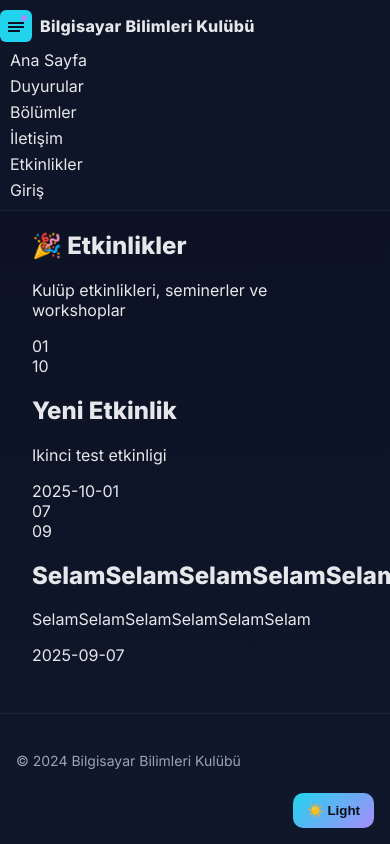
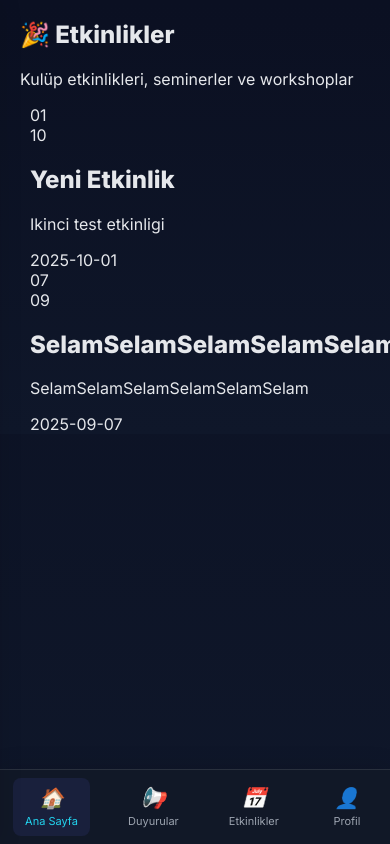
Before and after one commit to nihat-mert/bilgisayar-bilimleri-kulubu, a Flask app: page /events in a window 390 px wide; the page is wider, and only the part inside the window is pictured. Run offline with Flask 3, Linux system fonts and the light colour scheme.

Commit message:
Mobil arayüz eklendi: Bottom navigation, swipe gestures, touch-friendly tasarım

```diff
--- a/static/css/styles.css
+++ b/static/css/styles.css
@@ -258,3 +258,296 @@ textarea { min-height: 120px; resize: vertical; }
   .recent-activities { grid-template-columns: 1fr; }
   .action-buttons { grid-template-columns: 1fr; }
 }
+
+/* ===== MOBİL ARAYÜZ - SADECE MOBİL CİHAZLARDA AKTİF ===== */
+
+/* Mobil cihazlarda masaüstü header'ı gizle */
+.mobile-device .site-header {
+  display: none !important;
+}
+
+.mobile-device .site-footer {
+  display: none !important;
+}
+
+.mobile-device main {
+  padding-bottom: 80px; /* Bottom nav için boşluk */
+  padding-top: 0;
+}
+
+/* Bottom Navigation */
+.mobile-bottom-nav {
+  position: fixed;
+  bottom: 0;
+  left: 0;
+  right: 0;
+  background: var(--card);
+  border-top: 1px solid rgba(255,255,255,0.1);
+  display: flex;
+  justify-content: space-around;
+  padding: 8px 0;
+  z-index: 1000;
+  backdrop-filter: blur(10px);
+  box-shadow: 0 -4px 20px rgba(0,0,0,0.1);
+}
+
+.mobile-bottom-nav .nav-item {
+  display: flex;
+  flex-direction: column;
+  align-items: center;
+  text-decoration: none;
+  color: var(--muted);
+  padding: 8px 12px;
+  border-radius: 8px;
+  transition: all 0.3s ease;
+  min-width: 60px;
+}
+
+.mobile-bottom-nav .nav-item.active {
+  color: var(--primary);
+  background: rgba(99, 102, 241, 0.1);
+}
+
+.mobile-bottom-nav .nav-item .icon {
+  font-size: 20px;
+  margin-bottom: 4px;
+}
+
+.mobile-bottom-nav .nav-item span {
+  font-size: 11px;
+  font-weight: 500;
+}
+
+/* Mobil Menü */
+.mobile-menu {
+  position: fixed;
+  top: 0;
+  left: -300px;
+  width: 300px;
+  height: 100vh;
+  background: var(--card);
+  border-right: 1px solid rgba(255,255,255,0.1);
+  z-index: 1001;
+  transition: left 0.3s ease;
+  backdrop-filter: blur(10px);
+  box-shadow: 2px 0 20px rgba(0,0,0,0.1);
+}
+
+.mobile-menu.active {
+  left: 0;
+}
+
+.mobile-menu-header {
+  padding: 20px;
+  border-bottom: 1px solid rgba(255,255,255,0.1);
+  display: flex;
+  justify-content: space-between;
+  align-items: center;
+}
+
+.mobile-menu-header h3 {
+  color: var(--text);
+  font-size: 18px;
+  margin: 0;
+  font-weight: 600;
+}
+
+.mobile-menu-close {
+  background: none;
+  border: none;
+  color: var(--muted);
+  font-size: 24px;
+  cursor: pointer;
+  padding: 0;
+  width: 30px;
+  height: 30px;
+  display: flex;
+  align-items: center;
+  justify-content: center;
+  border-radius: 50%;
+  transition: all 0.3s ease;
+}
+
+.mobile-menu-close:hover {
+  background: rgba(255,255,255,0.1);
+  color: var(--text);
+}
+
+.mobile-menu-content {
+  padding: 20px 0;
+}
+
+.mobile-menu-item {
+  display: flex;
+  align-items: center;
+  padding: 15px 20px;
+  text-decoration: none;
+  color: var(--text);
+  transition: all 0.3s ease;
+  border-left: 3px solid transparent;
+}
+
+.mobile-menu-item:hover {
+  background: rgba(99, 102, 241, 0.1);
+  border-left-color: var(--primary);
+}
+
+.mobile-menu-item .icon {
+  font-size: 20px;
+  margin-right: 15px;
+  width: 24px;
+  text-align: center;
+}
+
+.mobile-menu-item span {
+  font-size: 16px;
+  font-weight: 500;
+}
+
+/* Mobil Menü Toggle */
+.mobile-menu-toggle {
+  position: fixed;
+  top: 20px;
+  left: 20px;
+  background: var(--primary);
+  color: white;
+  border: none;
+  width: 50px;
+  height: 50px;
+  border-radius: 50%;
+  font-size: 20px;
+  cursor: pointer;
+  z-index: 1002;
+  box-shadow: 0 4px 12px rgba(99, 102, 241, 0.3);
+  transition: all 0.3s ease;
+}
+
+.mobile-menu-toggle:hover {
+  transform: scale(1.1);
+  box-shadow: 0 6px 20px rgba(99, 102, 241, 0.4);
+}
+
+/* Mobil Overlay */
+.mobile-menu-overlay {
+  position: fixed;
+  top: 0;
+  left: 0;
+  right: 0;
+  bottom: 0;
+  background: rgba(0, 0, 0, 0.5);
+  z-index: 1000;
+  opacity: 0;
+  visibility: hidden;
+  transition: all 0.3s ease;
+}
+
+.mobile-menu.active + .mobile-menu-overlay {
+  opacity: 1;
+  visibility: visible;
+}
+
+/* Mobil Kartlar */
+.mobile-device .card {
+  margin: 10px;
+  border-radius: 16px;
+  box-shadow: 0 4px 20px rgba(0,0,0,0.1);
+}
+
+.mobile-device .post-card {
+  margin: 15px 10px;
+}
+
+.mobile-device .post-card .post-content {
+  padding: 20px;
+}
+
+.mobile-device .post-card .post-text {
+  font-size: 16px;
+  line-height: 1.6;
+}
+
+/* Mobil Butonlar */
+.mobile-device .btn {
+  padding: 12px 24px;
+  font-size: 16px;
+  border-radius: 12px;
+  min-height: 48px;
+  display: flex;
+  align-items: center;
+  justify-content: center;
+}
+
+/* Mobil Form Elemanları */
+.mobile-device input,
+.mobile-device textarea,
+.mobile-device select {
+  font-size: 16px;
+  padding: 12px 16px;
+  border-radius: 12px;
+  min-height: 48px;
+}
+
+/* Mobil Grid Düzenlemeleri */
+.mobile-device .grid {
+  grid-template-columns: 1fr !important;
+  gap: 15px;
+}
+
+.mobile-device .announcements-grid {
+  padding: 0 10px;
+}
+
+.mobile-device .events-grid {
+  padding: 0 10px;
+}
+
+.mobile-device .container {
+  padding: 0 10px;
+}
+
+/* Mobil Ana Sayfa */
+.mobile-device .hero {
+  padding: 40px 20px;
+  text-align: center;
+}
+
+.mobile-device .hero h1 {
+  font-size: 2rem;
+  margin-bottom: 16px;
+}
+
+.mobile-device .hero p {
+  font-size: 1.1rem;
+  margin-bottom: 30px;
+}
+
+/* Mobil Paylaşım Formu */
+.mobile-device .post-form {
+  margin: 20px 10px;
+  padding: 20px;
+}
+
+.mobile-device .post-type-selector {
+  margin-bottom: 20px;
+}
+
+.mobile-device .post-type-selector div {
+  display: flex;
+  flex-direction: column;
+  gap: 10px;
+}
+
+.mobile-device .post-type-selector label {
+  padding: 15px;
+  border-radius: 12px;
+  font-size: 16px;
+}
+
+/* Masaüstünde mobil elementleri gizle */
+@media (min-width: 769px) {
+  .mobile-bottom-nav,
+  .mobile-menu,
+  .mobile-menu-toggle {
+    display: none !important;
+  }
+}
--- a/static/js/main.js
+++ b/static/js/main.js
@@ -1,4 +1,12 @@
 document.addEventListener('DOMContentLoaded', () => {
+  // Mobil algılama
+  const isMobile = window.innerWidth <= 768 || /Android|webOS|iPhone|iPad|iPod|BlackBerry|IEMobile|Opera Mini/i.test(navigator.userAgent);
+
+  if (isMobile) {
+    document.body.classList.add('mobile-device');
+    initMobileUI();
+  }
+
   const flashWrapper = document.querySelector('.flash-wrapper');
   if (flashWrapper) {
     setTimeout(() => flashWrapper.classList.add('fade-out'), 3500);
@@ -65,3 +73,133 @@ function updateThemeButtonText() {
     toggleBtn.textContent = isLight ? '🌙 Dark' : '☀️ Light';
   }
 }
+
+// Mobil UI başlatma
+function initMobileUI() {
+  // Bottom navigation oluştur
+  createBottomNavigation();
+
+  // Mobil menü oluştur
+  createMobileMenu();
+
+  // Touch events ekle
+  addTouchEvents();
+}
+
+// Bottom navigation oluştur
+function createBottomNavigation() {
+  const bottomNav = document.createElement('div');
+  bottomNav.className = 'mobile-bottom-nav';
+  bottomNav.innerHTML = `
+    <a href="/" class="nav-item active">
+      <i class="icon">🏠</i>
+      <span>Ana Sayfa</span>
+    </a>
+    <a href="/announcements" class="nav-item">
+      <i class="icon">📢</i>
+      <span>Duyurular</span>
+    </a>
+    <a href="/events" class="nav-item">
+      <i class="icon">📅</i>
+      <span>Etkinlikler</span>
+    </a>
+    <a href="/profile" class="nav-item">
+      <i class="icon">👤</i>
+      <span>Profil</span>
+    </a>
+  `;
+
+  document.body.appendChild(bottomNav);
+}
+
+// Mobil menü oluştur
+function createMobileMenu() {
+  const mobileMenu = document.createElement('div');
+  mobileMenu.className = 'mobile-menu';
+  mobileMenu.innerHTML = `
+    <div class="mobile-menu-header">
+      <h3>Bilgisayar Bilimleri Kulübü</h3>
+      <button class="mobile-menu-close">✕</button>
+    </div>
+    <div class="mobile-menu-content">
+      <a href="/" class="mobile-menu-item">
+        <i class="icon">🏠</i>
+        <span>Ana Sayfa</span>
+      </a>
+      <a href="/announcements" class="mobile-menu-item">
+        <i class="icon">📢</i>
+        <span>Duyurular</span>
+      </a>
+      <a href="/events" class="mobile-menu-item">
+        <i class="icon">📅</i>
+        <span>Etkinlikler</span>
+      </a>
+      <a href="/contact" class="mobile-menu-item">
+        <i class="icon">📞</i>
+        <span>İletişim</span>
+      </a>
+      <a href="/login" class="mobile-menu-item">
+        <i class="icon">🔐</i>
+        <span>Giriş Yap</span>
+      </a>
+    </div>
+  `;
+
+  document.body.appendChild(mobileMenu);
+
+  // Menü toggle
+  const menuToggle = document.createElement('button');
+  menuToggle.className = 'mobile-menu-toggle';
+  menuToggle.innerHTML = '☰';
+  const header = document.querySelector('.site-header');
+  if (header) {
+    header.appendChild(menuToggle);
+  }
+
+  menuToggle.addEventListener('click', () => {
+    mobileMenu.classList.toggle('active');
+  });
+
+  const closeBtn = mobileMenu.querySelector('.mobile-menu-close');
+  if (closeBtn) {
+    closeBtn.addEventListener('click', () => {
+      mobileMenu.classList.remove('active');
+    });
+  }
+}
+
+// Touch events ekle
+function addTouchEvents() {
+  // Swipe gestures
+  let startX, startY, endX, endY;
+
+  document.addEventListener('touchstart', (e) => {
+    startX = e.touches[0].clientX;
+    startY = e.touches[0].clientY;
+  });
+
+  document.addEventListener('touchend', (e) => {
+    endX = e.changedTouches[0].clientX;
+    endY = e.changedTouches[0].clientY;
+
+    const diffX = startX - endX;
+    const diffY = startY - endY;
+
+    // Yatay swipe
+    if (Math.abs(diffX) > Math.abs(diffY) && Math.abs(diffX) > 50) {
+      if (diffX > 0) {
+        // Sol swipe - menü aç
+        const mobileMenu = document.querySelector('.mobile-menu');
+        if (mobileMenu) {
+          mobileMenu.classList.add('active');
+        }
+      } else {
+        // Sağ swipe - menü kapat
+        const mobileMenu = document.querySelector('.mobile-menu');
+        if (mobileMenu) {
+          mobileMenu.classList.remove('active');
+        }
+      }
+    }
+  });
+}
```
Also changed, not shown: data/users.json (+0 -11 lines).
